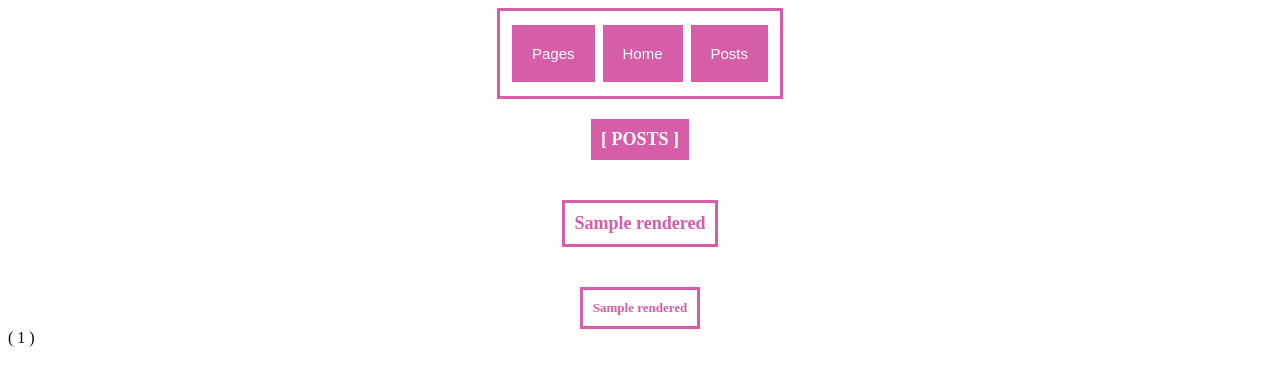
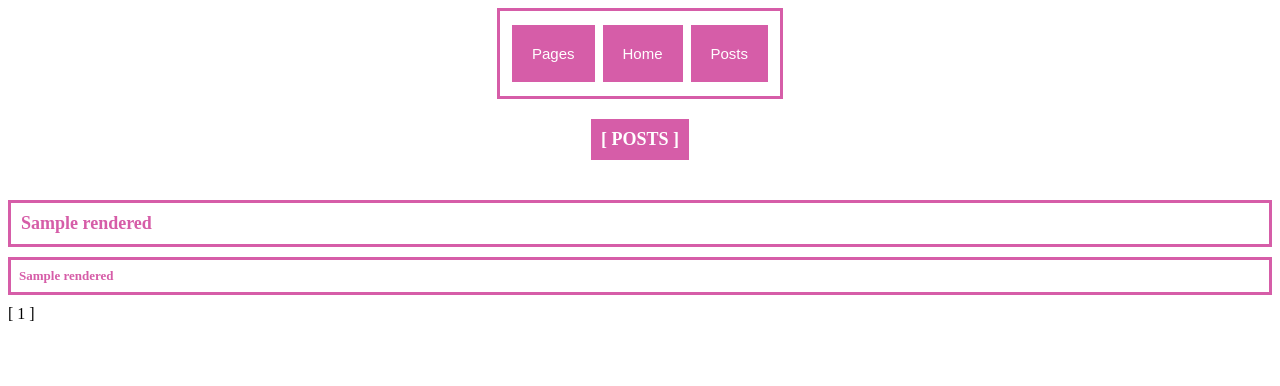
Before and after one commit to jaxhusen/inltwo, a Node server app: template views/posts.hbs in a window 1280 px wide. Shown: the top 386 px of the page. Run offline with Node 20, Linux system fonts and the light colour scheme; the template is opened without the code that fills it: most values are stand-ins (such as "Sample title", 1, 10 or a date in 2020); some libraries are stand-ins or nearby versions.

Commit message:
final edit

```diff
--- a/views/home.hbs
+++ b/views/home.hbs
@@ -8,5 +8,4 @@
        font-size: 18px;
 "> [ HOME ] </h2>
 
-
-<img src="/public/img/welcomemaster.jpg" alt="welcome" height="80%" width="100%">
+<img src="/public/img/johanna.jpg" alt="jonna" height="80%" width="100%">
--- a/views/pages.hbs
+++ b/views/pages.hbs
@@ -13,9 +13,8 @@
 {{#each pages}}
 <h3 style="
         margin: auto;
-       width: fit-content;
        padding: 10px;
-       margin-top: 40px;
+       margin-top: 10px;
        color: #d65da8;
        border: 3px solid #d65da8;
        font-size: 18px;
--- a/views/posts.hbs
+++ b/views/posts.hbs
@@ -11,7 +11,6 @@
 {{#each posts}}
     <h3 style="
        margin: auto;
-       width: fit-content;
        padding: 10px;
        margin-top: 40px;
        color: #d65da8;
@@ -21,9 +20,9 @@
     >{{title.rendered}}</h3>
     <h4 style="
     margin: auto;
-       width: fit-content;
-       padding: 10px;
-       margin-top: 40px;
+       padding: 8px;
+       margin-top: 10px;
+       margin-bottom: 10px;
        color: #d65da8;
        border: 3px solid #d65da8;
        font-size: 13px;
@@ -32,9 +31,30 @@
 {{/each}}
 
 {{#if pageMinus}}
-<a href="/posts?page={{prevPageNumber}}"> PREVIOUS PAGE </a>
+
+<a href="/posts?page={{prevPageNumber}}"><button style=" background-color: #d65da8;
+          border: none;
+          color: white;
+          padding: 5px;
+          text-align: center;
+          font-size: 10px;
+          margin: 4px 2px;
+          cursor: pointer;">
+                PREVIOUS PAGE
+            </button></a>
 {{/if}}
-( {{page}} )
+
+[ {{page}} ]
+
 {{#if pagePlus}}
-<a href="/posts?page={{nextPageNumber}}"> NEXT PAGE </a>
+<a href="/posts?page={{nextPageNumber}}"><button style=" background-color: #d65da8;
+          border: none;
+          color: white;
+          padding: 5px;
+          text-align: center;
+          font-size: 10px;
+          margin: 4px 2px;
+          cursor: pointer;">
+                NEXT PAGE
+            </button></a>
 {{/if}}
```
Also changed, not shown: public/img/johanna.jpg (added).
